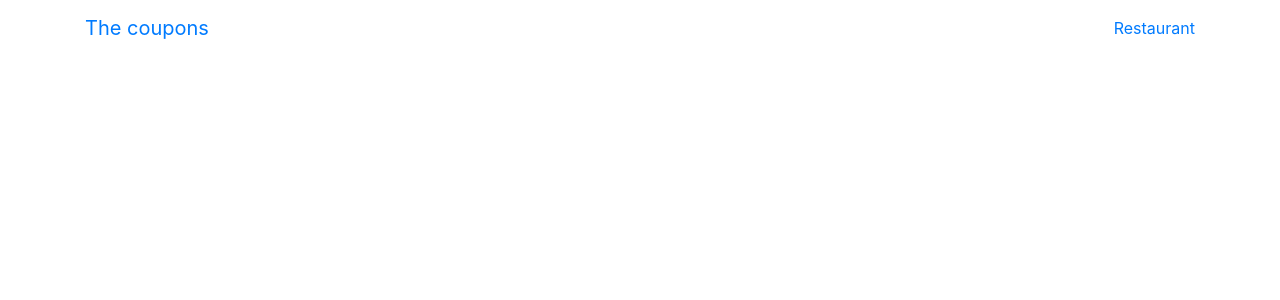
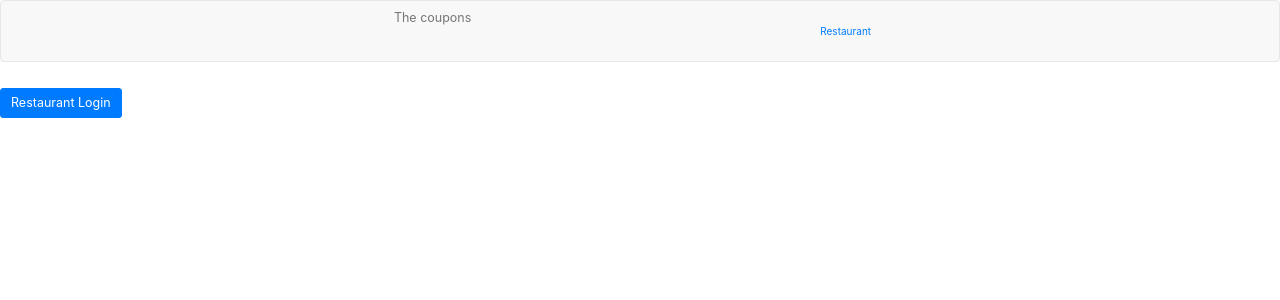
Before and after one commit to lagniApp/React_front-end---Final-Project-Lighthouse, a React (Create React App) app: page /restaurants in a window 1280 px wide. Shown: the top 300 px of the page. Built offline with nearby package versions, Linux system fonts and the light colour scheme.

Commit message:
react-bootstrap for login form in restaurants page

```diff
--- a/public/index.html
+++ b/public/index.html
@@ -10,6 +10,10 @@
     -->
     <link rel="manifest" href="%PUBLIC_URL%/manifest.json">
     <link rel="shortcut icon" href="%PUBLIC_URL%/favicon.ico">
+
+    <link rel="stylesheet" href="https://maxcdn.bootstrapcdn.com/bootstrap/3.3.7/css/bootstrap.min.css" integrity="sha384-BVYiiSIFeK1dGmJRAkycuHAHRg32OmUcww7on3RYdg4Va+PmSTsz/K68vbdEjh4u"
+      crossorigin="anonymous">
+
     <!--
       Notice the use of %PUBLIC_URL% in the tags above.
       It will be replaced with the URL of the `public` folder during the build.
--- a/src/App.css
+++ b/src/App.css
@@ -84,3 +84,16 @@
 .coupon-info {
   margin: 5px;
 }
+
+.modal-container {
+  position: relative;
+  margin-top: 2%;
+}
+
+.modal-container .modal, .modal-container .modal-backdrop {
+  position: absolute;
+}
+
+.modal-content {
+  margin-top: 15%
+}
--- a/src/components/App.jsx
+++ b/src/components/App.jsx
@@ -6,7 +6,7 @@ import { Navbar, Jumbotron, Button } from 'react-bootstrap';
 
 import TopNav from './TopNav'
 import CouponList from './Coupons/CouponList'
-import Restaurant from './Restaurant/Restaurant'
+import Restaurants from './Restaurants/Restaurants'
 
 
 const App = (props) => (
@@ -14,7 +14,7 @@ const App = (props) => (
     <TopNav />
       <Switch>
         <Route path="/" exact component={CouponList} />
-        <Route path="/restaurant" component={Restaurant} />
+        <Route path="/restaurants" component={Restaurants} />
       </Switch>
   </div>
 )
--- a/src/components/Restaurant/Restaurant.jsx
+++ /dev/null
@@ -1,30 +0,0 @@
-import React from 'react'
-import {Row, Col, PageHeader, Table} from 'react-bootstrap'
-import {Route, Switch, Link} from 'react-router-dom'
-
-// change routes later
-// Client-side model
-// import Resource from '../../models/resource'
-// const Restaurant = Resource('/')
-
-
-class Restaurant extends React.Component {
-  constructor(props) {
-    super(props)
-    this.state = {
-
-    }
-  }
-
-  componentWillMount() {
-
-  }
-
-  render() {
-    return (
-      <div>Restaurant</div>
-    )
-  }
-}
-
-export default Restaurant
--- /dev/null
+++ b/src/components/Restaurants/Restaurants.jsx
@@ -0,0 +1,98 @@
+import React from 'react'
+import {Row, Col, PageHeader, Table} from 'react-bootstrap'
+import {Route, Switch, Link} from 'react-router-dom'
+import { Modal, Form, Button, FormGroup, ControlLabel, FormControl, Checkbox  } from 'react-bootstrap'
+
+// Client-side model
+import Resource from '../../models/resource'
+const RestaurantList = Resource('restaurants')
+
+
+class Restaurant extends React.Component {
+  constructor(props, context) {
+    super(props, context);
+
+    this.handleHide = this.handleHide.bind(this);
+
+    this.state = {
+      show: false
+    };
+  }
+
+  handleHide() {
+    this.setState({ show: false });
+  }
+
+  // componentWillMount() {
+
+  // }
+
+  render() {
+
+    return (
+
+      <div className="modal-container" style={{ height: 300 }}>
+        <Button
+          bsStyle="primary"
+          bsSize="large"
+          onClick={() => this.setState({ show: true })}
+        >
+          Restaurant Login
+        </Button>
+
+        <Modal
+          show={this.state.show}
+          onHide={this.handleHide}
+          container={this}
+          aria-labelledby="contained-modal-title"
+        >
+          <Modal.Header closeButton>
+            <Modal.Title id="contained-modal-title">
+            </Modal.Title>
+          </Modal.Header>
+          <Modal.Body>
+            <Form horizontal>
+              <FormGroup controlId="formHorizontalEmail">
+                <Col componentClass={ControlLabel} sm={2}>
+                  Email
+                </Col>
+                <Col sm={10}>
+                  <FormControl type="email" placeholder="Email" />
+                </Col>
+              </FormGroup>
+
+              <FormGroup controlId="formHorizontalPassword">
+                <Col componentClass={ControlLabel} sm={2}>
+                  Password
+                </Col>
+                <Col sm={10}>
+                  <FormControl type="password" placeholder="Password" />
+                </Col>
+              </FormGroup>
+
+              <FormGroup>
+                <Col smOffset={2} sm={10}>
+                  <Checkbox>Remember me</Checkbox>
+                </Col>
+              </FormGroup>
+
+              <FormGroup>
+                <Col smOffset={2} sm={10}>
+                  <Button type="submit">Sign in</Button>
+                </Col>
+              </FormGroup>
+            </Form>
+          </Modal.Body>
+          <Modal.Footer>
+            <Button onClick={this.handleHide}>Close</Button>
+          </Modal.Footer>
+        </Modal>
+      </div>
+
+
+
+    )
+  }
+}
+
+export default Restaurant
--- a/src/components/TopNav.jsx
+++ b/src/components/TopNav.jsx
@@ -14,7 +14,7 @@ const TopNav = (props) => (
 
     <Nav>
       <NavItem eventKey={1}>
-        <Link to="/restaurant">Restaurant</Link>
+        <Link to="/restaurants">Restaurant</Link>
       </NavItem>
     </Nav>
 
```
